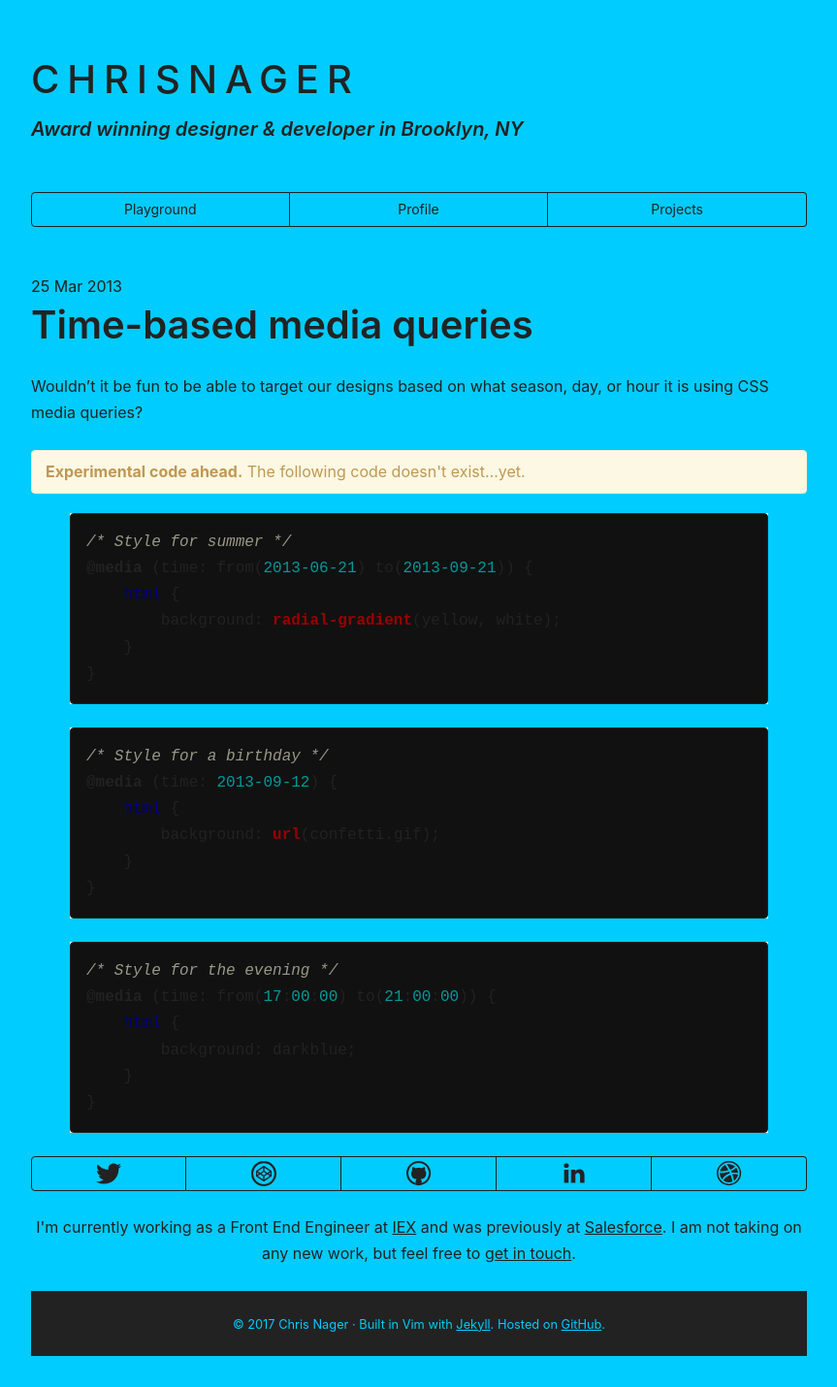
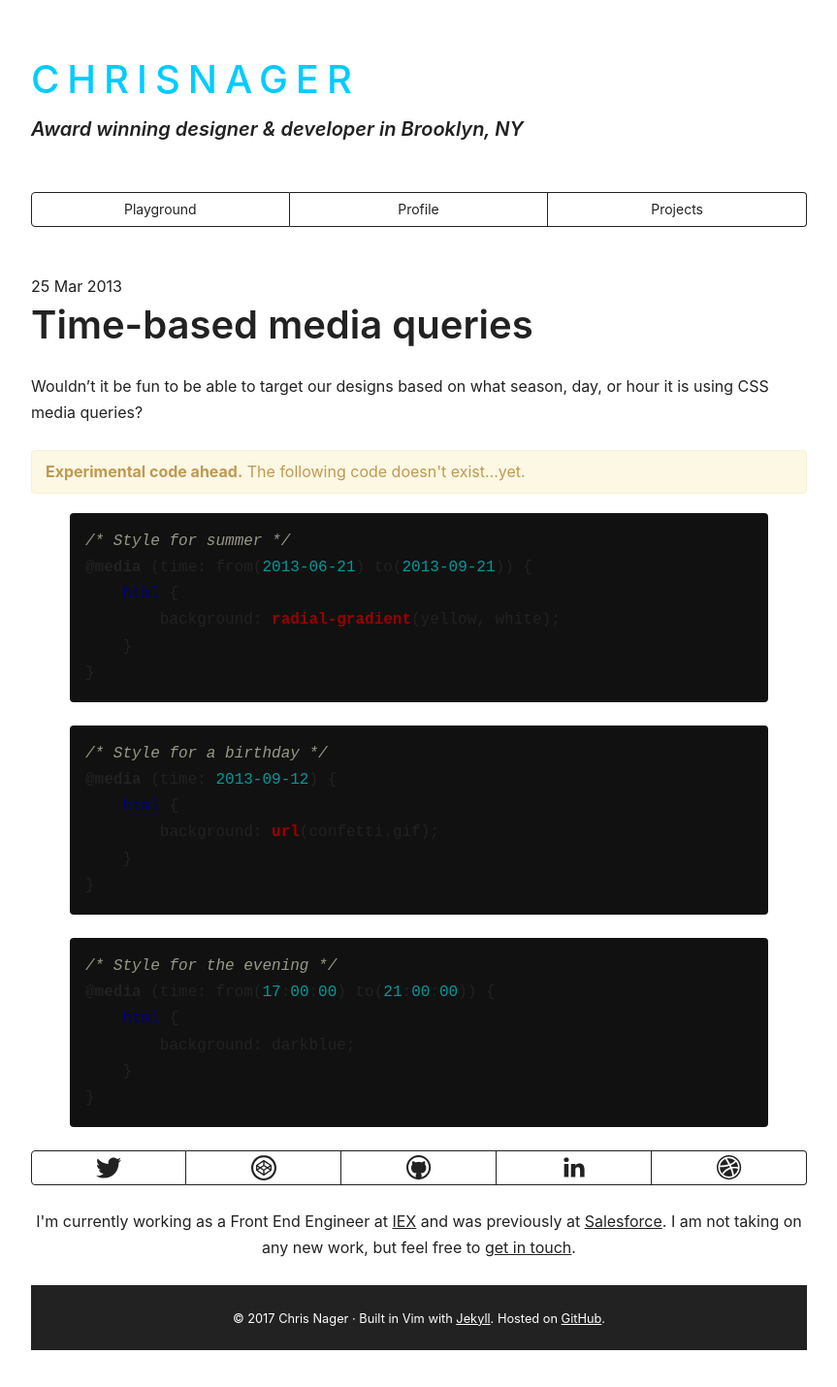
Before and after one commit to chrisnager/chrisnager.github.io, a Jekyll site: the page built from _posts/2013-03-25-time-based-media-queries.md, in a window 1280 px wide. Shown: the whole page at 97% size, without its empty margins (208-1071 px from the left). Built offline with Jekyll 4.4.1, drawn with Linux system fonts in a browser that asks for light colours; nearby versions of some CDN libraries; library files that are not in the unit come from our copies.

Commit message:
Update theme

```diff
--- a/css/chrisnager.css
+++ b/css/chrisnager.css
@@ -41,13 +41,6 @@
 html {
     font: 75%/1.7 -apple-system, BlinkMacSystemFont, sans-serif;
     color: var(--black);
-    background-color: var(--blue);
-}
-
-::selection {
-    color: var(--black);
-    text-shadow: none;
-    background-color: #ff3600;
 }
 
 h1, h2, h3, h4, h5, h6,
@@ -74,19 +67,18 @@ ul {
 }
 
 pre {
-    border: 1px solid var(--black);
     border-radius: 4px;
     padding: 1rem;
     background-color: #111 !important;
 }
 
 a {
-    color: var(--black);
+    color: inherit;
 }
 
 a:hover,
 a:focus {
-  color: var(--red);
+  background-color: var(--blue);
 }
 
 img {
@@ -132,7 +124,7 @@ iframe {
     line-height: 1.3;
     letter-spacing: 0.2em;
     text-transform: uppercase;
-    color: var(--red);
+    color: var(--blue);
 }
 
 .logo > a {
@@ -191,9 +183,7 @@ iframe {
 .post__link:hover .post__title,
 .project__link:hover .project__title,
 .post__link:focus .post__title,
-.project__link:focus .project__title {
-    /*color: var(--black);*/
-}
+.project__link:focus .project__title {}
 
 .post__title,
 .project__title {
@@ -228,21 +218,8 @@ iframe {
     border: 1px solid #fbeed5;
     border-radius: 4px;
     padding: 8px 35px 8px 14px;
-    color: #C09853;
-    background: #FCF8E3;
-}
-
-
-
-
-
-
-/* ==========================================================================
-   Profile
-   ========================================================================== */
-
-.profile-image {
-    max-width: 100%;
+    color: #c09853;
+    background: #fcf8e3;
 }
 
 
@@ -276,15 +253,11 @@ iframe {
     margin-bottom: 0;
     padding: 1.25rem 1rem;
     background-color: var(--black);
-    color: var(--blue);
+    color: var(--white);
 }
 
 .copyright p {
     margin-bottom: 0;
-}
-
-.copyright a {
-    color: inherit;
 }
 
 
@@ -327,7 +300,6 @@ iframe {
     font-size: 0.875rem;
     line-height: 1;
     text-decoration: none;
-    color: var(--black);
 }
 
 .social-links > li > a {
@@ -357,7 +329,7 @@ iframe {
 .social-links > li > a:hover,
 .social-links > li > a:focus {
     border-color: var(--black);
-    color: var(--blue);
+    color: var(--white);
     background-color: var(--black);
 }
 
@@ -374,7 +346,7 @@ iframe {
 
 .social-links > li > a:hover > .icon path,
 .social-links > li > a:focus > .icon path {
-    fill: var(--blue);
+    fill: var(--white);
 }
 
 
```
